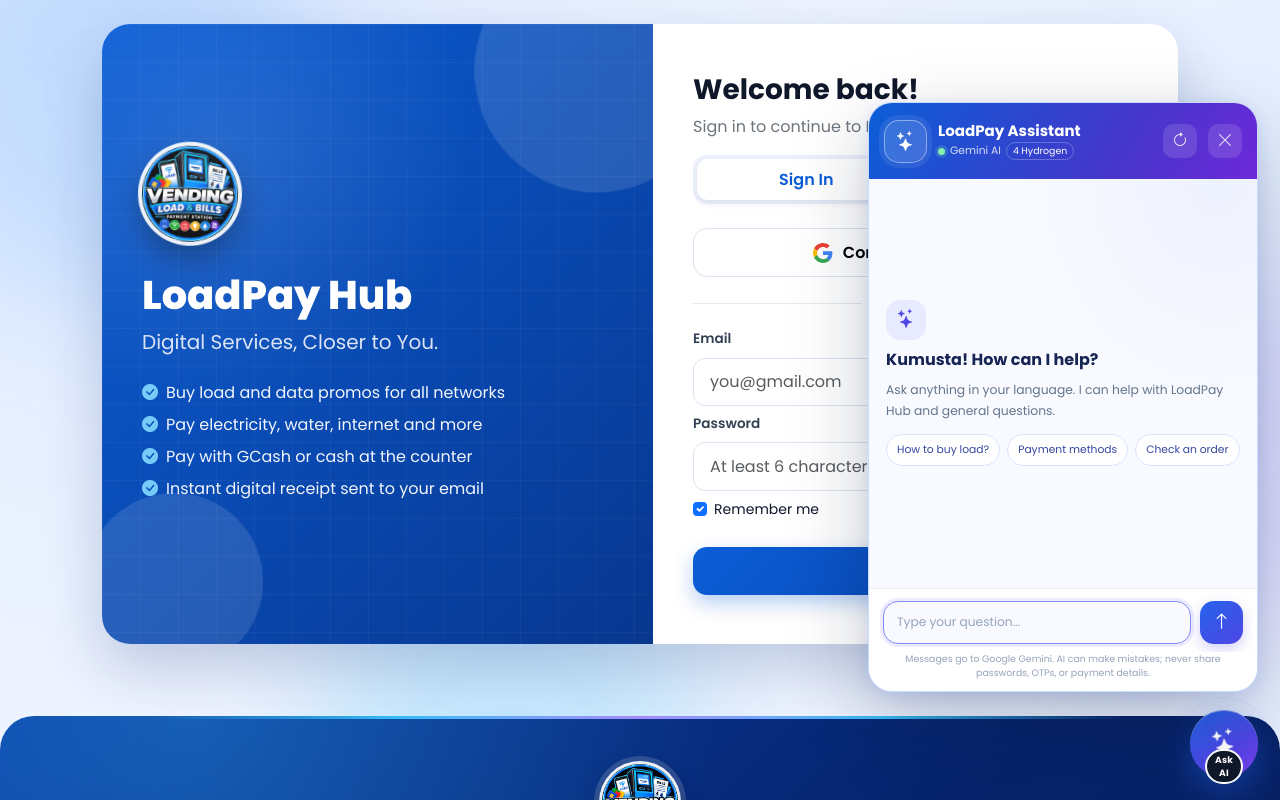
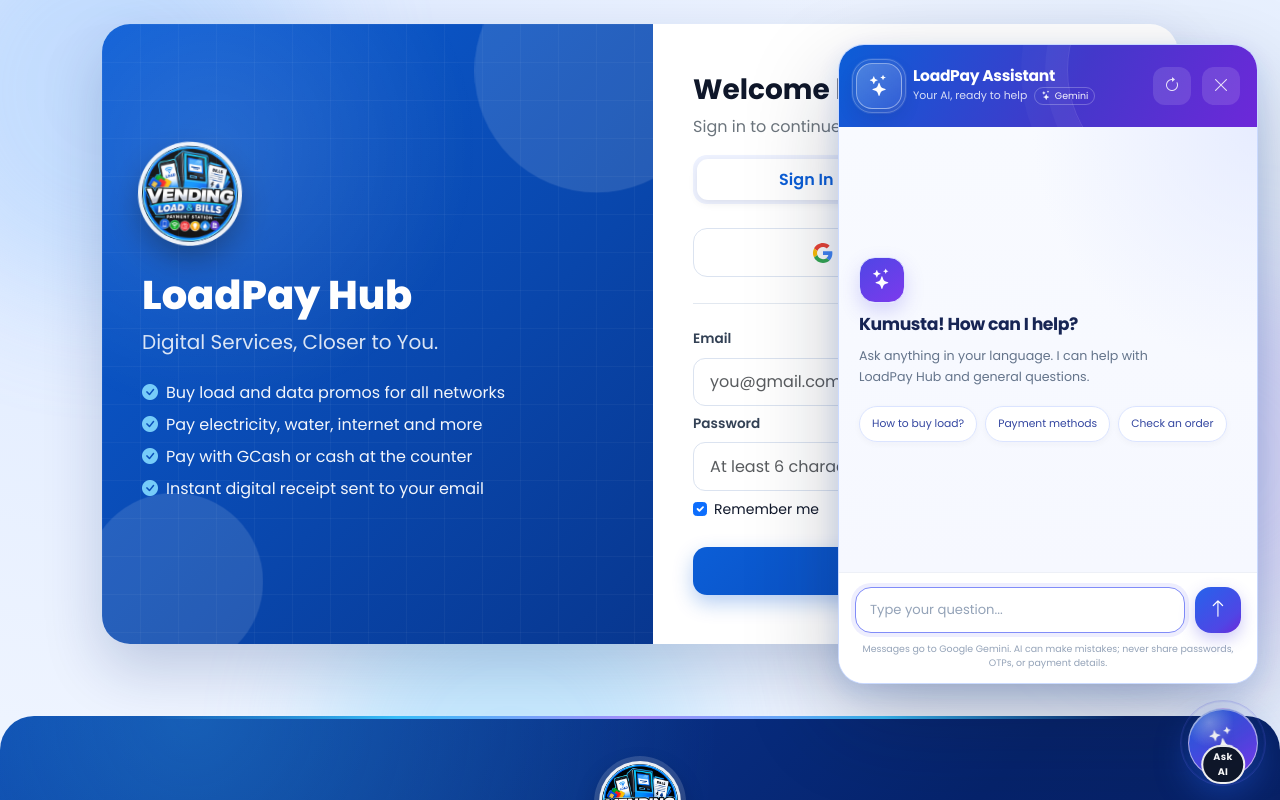
Before and after one commit to ronielnyke/loadpay-hub, a plain HTML site: page index.html in a window 1280 px wide. Both pictures are taken after a click on the button "Ask AI". Shown: the top 800 px of the page. Drawn offline with nearby package versions, Linux system fonts and the light colour scheme; no server answers.

Commit message:
Update loadpay-hub

```diff
--- a/css/style.css
+++ b/css/style.css
@@ -1772,69 +1772,94 @@ body {
 .ai-launcher {
   position: relative;
   isolation: isolate;
-  width: 68px;
-  height: 68px;
+  width: 70px;
+  height: 70px;
   display: grid;
   place-items: center;
-  border: 0;
+  border: 1px solid rgba(255, 255, 255, 0.6);
   border-radius: 50%;
   color: #fff;
-  font-size: 1.55rem;
-  background: linear-gradient(145deg, #2563eb 8%, #4f46e5 58%, #7c3aed);
-  box-shadow: 0 12px 30px rgba(37, 99, 235, 0.4), inset 0 1px 0 rgba(255, 255, 255, 0.35);
+  font-size: 1.65rem;
+  background:
+    radial-gradient(circle at 30% 20%, rgba(255, 255, 255, 0.34), transparent 34%),
+    linear-gradient(145deg, #2563eb 8%, #4f46e5 58%, #7c3aed);
+  box-shadow: 0 14px 34px rgba(37, 99, 235, 0.42), inset 0 1px 0 rgba(255, 255, 255, 0.5);
   cursor: pointer;
-  transition: transform 0.25s ease, box-shadow 0.25s ease;
+  transition: transform 0.3s cubic-bezier(0.2, 0.8, 0.2, 1), box-shadow 0.3s ease;
+}
+.ai-launcher::before {
+  position: absolute;
+  z-index: 0;
+  inset: -9px;
+  border: 1px solid rgba(99, 102, 241, 0.22);
+  border-radius: inherit;
+  pointer-events: none;
+  content: "";
+  transition: inset 0.3s ease, border-color 0.3s ease;
 }
 .ai-launcher:hover {
-  transform: translateY(-3px) scale(1.04);
-  box-shadow: 0 16px 36px rgba(79, 70, 229, 0.48), inset 0 1px 0 rgba(255, 255, 255, 0.35);
+  transform: translateY(-4px) scale(1.05);
+  box-shadow: 0 18px 42px rgba(79, 70, 229, 0.48), inset 0 1px 0 rgba(255, 255, 255, 0.5);
+}
+.ai-launcher:hover::before {
+  inset: -5px;
+  border-color: rgba(99, 102, 241, 0.48);
+}
+.ai-launcher:focus-visible,
+.ai-icon-button:focus-visible,
+.ai-compose > button:focus-visible,
+.ai-suggestions button:focus-visible {
+  outline: 3px solid #a5b4fc;
+  outline-offset: 3px;
 }
 .ai-launcher > i {
   position: relative;
   z-index: 1;
-  animation: aiSparkle 2.4s ease-in-out infinite;
+  filter: drop-shadow(0 2px 6px rgba(15, 23, 42, 0.18));
+  animation: aiSparkle 3s ease-in-out infinite;
 }
 .ai-launcher-label {
   position: absolute;
-  bottom: -6px;
+  bottom: -7px;
   left: 50%;
   z-index: 2;
-  padding: 2px 8px;
-  border: 2px solid #fff;
+  padding: 3px 10px;
+  border: 2px solid rgba(255, 255, 255, 0.95);
   border-radius: 99px;
   color: #fff;
   background: #0f172a;
-  font-size: 0.57rem;
+  font-size: 0.6rem;
   font-weight: 700;
-  letter-spacing: 0.02em;
+  letter-spacing: 0.04em;
   transform: translateX(-50%);
 }
 .ai-launcher-orbit {
   position: absolute;
-  z-index: -1;
-  inset: -6px;
-  border: 1px solid rgba(99, 102, 241, 0.4);
+  z-index: 0;
+  inset: -4px;
+  border: 1px solid rgba(99, 102, 241, 0.48);
   border-radius: 50%;
-  animation: aiOrbit 3.2s ease-out infinite;
+  pointer-events: none;
+  animation: aiOrbit 3.4s ease-out infinite;
 }
 .ai-panel {
   position: absolute;
   right: 0;
-  bottom: 86px;
-  display: flex;
-  width: min(390px, calc(100vw - 32px));
-  height: min(590px, calc(100dvh - 120px));
-  min-height: min(390px, calc(100dvh - 140px));
+  bottom: 94px;
+  display: flex;
+  width: min(420px, calc(100vw - 36px));
+  height: min(640px, calc(100dvh - 128px));
+  min-height: min(420px, calc(100dvh - 152px));
   flex-direction: column;
   overflow: hidden;
-  border: 1px solid rgba(191, 210, 255, 0.8);
-  border-radius: 24px;
+  border: 1px solid rgba(191, 210, 255, 0.82);
+  border-radius: 26px;
   background: #fff;
-  box-shadow: 0 28px 80px rgba(15, 23, 42, 0.23), 0 4px 18px rgba(37, 99, 235, 0.12);
-  transform: translateY(14px) scale(0.96);
+  box-shadow: 0 34px 90px rgba(15, 23, 42, 0.25), 0 8px 26px rgba(37, 99, 235, 0.14);
+  transform: translateY(20px) scale(0.96);
   transform-origin: bottom right;
   opacity: 0;
-  transition: transform 0.28s cubic-bezier(0.2, 0.8, 0.2, 1), opacity 0.2s ease;
+  transition: transform 0.38s cubic-bezier(0.16, 1, 0.3, 1), opacity 0.24s ease;
 }
 .ai-panel[hidden] {
   display: none;
@@ -1844,25 +1869,61 @@ body {
   opacity: 1;
 }
 .ai-header {
-  display: flex;
-  min-height: 76px;
+  position: relative;
+  isolation: isolate;
+  display: flex;
+  min-height: 82px;
   align-items: center;
   gap: 11px;
-  padding: 13px 15px;
+  overflow: hidden;
+  padding: 15px 17px;
   color: #fff;
-  background: linear-gradient(120deg, #0b5ed7, #4338ca 62%, #6d28d9);
+  background: linear-gradient(118deg, #0b5ed7 0%, #4338ca 56%, #6d28d9 100%);
+}
+.ai-header::before,
+.ai-header::after {
+  position: absolute;
+  z-index: -1;
+  pointer-events: none;
+  content: "";
+}
+.ai-header::before {
+  top: -90px;
+  right: -40px;
+  width: 230px;
+  height: 230px;
+  border: 1px solid rgba(255, 255, 255, 0.12);
+  border-radius: 50%;
+  box-shadow: 0 0 0 22px rgba(255, 255, 255, 0.035), 0 0 0 46px rgba(255, 255, 255, 0.025);
+}
+.ai-header::after {
+  top: 0;
+  bottom: 0;
+  left: -40%;
+  width: 30%;
+  background: linear-gradient(90deg, transparent, rgba(255, 255, 255, 0.12), transparent);
+  transform: skewX(-20deg);
+  animation: aiHeaderShine 8s ease-in-out infinite;
 }
 .ai-avatar {
+  position: relative;
   display: grid;
-  width: 43px;
-  height: 43px;
+  width: 46px;
+  height: 46px;
   flex: none;
   place-items: center;
   border: 1px solid rgba(255, 255, 255, 0.42);
-  border-radius: 15px;
-  background: rgba(255, 255, 255, 0.16);
-  font-size: 1.25rem;
-  box-shadow: 0 0 0 5px rgba(255, 255, 255, 0.08);
+  border-radius: 16px;
+  background: linear-gradient(145deg, rgba(255, 255, 255, 0.25), rgba(255, 255, 255, 0.08));
+  font-size: 1.32rem;
+  box-shadow: 0 0 0 5px rgba(255, 255, 255, 0.08), 0 8px 20px rgba(15, 23, 42, 0.12);
+}
+.ai-avatar::after {
+  position: absolute;
+  inset: -5px;
+  border: 1px solid rgba(255, 255, 255, 0.22);
+  border-radius: 20px;
+  content: "";
 }
 .ai-heading {
   min-width: 0;
@@ -1870,43 +1931,41 @@ body {
 }
 .ai-heading h2 {
   margin: 0 0 2px;
-  font-size: 0.94rem;
+  font-size: 0.97rem;
   font-weight: 700;
-}
-.ai-heading > span {
+  letter-spacing: -0.02em;
+}
+.ai-subtitle {
   display: flex;
   align-items: center;
-  gap: 5px;
+  gap: 7px;
   color: rgba(255, 255, 255, 0.82);
-  font-size: 0.67rem;
-}
-.ai-status-dot {
-  width: 7px;
-  height: 7px;
-  border-radius: 50%;
-  background: #86efac;
-  box-shadow: 0 0 0 3px rgba(134, 239, 172, 0.18);
+  font-size: 0.68rem;
 }
 .ai-model-name {
+  display: inline-flex;
+  align-items: center;
+  gap: 4px;
   padding: 1px 6px;
   border: 1px solid rgba(255, 255, 255, 0.25);
   border-radius: 99px;
-  color: #fff;
+  color: rgba(255, 255, 255, 0.96);
   font-size: 0.59rem;
 }
 .ai-icon-button {
   display: grid;
-  width: 34px;
-  height: 34px;
+  width: 38px;
+  height: 38px;
   flex: none;
   place-items: center;
   border: 0;
-  border-radius: 10px;
+  border-radius: 12px;
   color: rgba(255, 255, 255, 0.86);
   background: rgba(255, 255, 255, 0.12);
-  transition: background 0.2s ease, color 0.2s ease;
+  transition: background 0.2s ease, color 0.2s ease, transform 0.2s ease;
 }
 .ai-icon-button:hover {
+  transform: translateY(-1px);
   color: #fff;
   background: rgba(255, 255, 255, 0.24);
 }
@@ -1914,69 +1973,80 @@ body {
   display: flex;
   flex: 1;
   flex-direction: column;
-  gap: 11px;
+  gap: 13px;
   overflow-y: auto;
-  padding: 19px 16px;
-  background: radial-gradient(ellipse at 90% 0, #eef2ff 0, transparent 40%), #f8faff;
+  padding: 22px 19px;
+  background:
+    radial-gradient(ellipse at 100% 0, rgba(224, 231, 255, 0.7) 0, transparent 38%),
+    linear-gradient(180deg, #f8faff, #f6f8ff);
   overscroll-behavior: contain;
   scrollbar-color: #c7d2fe transparent;
   scrollbar-width: thin;
+  -webkit-overflow-scrolling: touch;
 }
 .ai-welcome {
   display: flex;
   flex-direction: column;
   align-items: flex-start;
-  gap: 8px;
+  gap: 9px;
   margin: auto 0;
-  padding: 4px 1px;
+  padding: 5px 1px;
   animation: aiWelcome 0.45s ease both;
 }
 .ai-welcome-icon {
   display: grid;
-  width: 40px;
-  height: 40px;
+  width: 46px;
+  height: 46px;
   place-items: center;
-  border-radius: 14px;
-  color: #4f46e5;
-  background: #e8eaff;
-  font-size: 1.2rem;
+  border: 1px solid #dfe4ff;
+  border-radius: 16px;
+  color: #fff;
+  background: linear-gradient(145deg, #4f46e5, #7c3aed);
+  font-size: 1.27rem;
+  box-shadow: 0 8px 19px rgba(79, 70, 229, 0.22);
+  animation: aiWelcomeGlow 3s ease-in-out infinite;
 }
 .ai-welcome strong {
   color: #172554;
-  font-size: 1rem;
+  font-size: 1.08rem;
+  letter-spacing: -0.025em;
 }
 .ai-welcome p {
-  margin: 0;
+  max-width: 300px;
+  margin: 0 0 2px;
   color: #64748b;
-  font-size: 0.77rem;
+  font-size: 0.79rem;
   line-height: 1.65;
 }
 .ai-suggestions {
   display: flex;
   flex-wrap: wrap;
-  gap: 7px;
-  margin-top: 5px;
+  gap: 8px;
+  margin-top: 7px;
 }
 .ai-suggestions button {
-  padding: 7px 10px;
+  min-height: 36px;
+  padding: 7px 12px;
   border: 1px solid #dbe4ff;
   border-radius: 99px;
   color: #3346a0;
   background: #fff;
   font-size: 0.67rem;
-  transition: border-color 0.2s ease, background 0.2s ease, transform 0.2s ease;
+  box-shadow: 0 2px 7px rgba(30, 41, 59, 0.035);
+  transition: border-color 0.2s ease, background 0.2s ease, transform 0.2s ease, box-shadow 0.2s ease;
 }
 .ai-suggestions button:hover {
-  transform: translateY(-1px);
+  transform: translateY(-2px);
   border-color: #a5b4fc;
   background: #f0f3ff;
+  box-shadow: 0 5px 12px rgba(79, 70, 229, 0.1);
 }
 .ai-message {
-  max-width: 88%;
-  padding: 10px 13px;
-  border-radius: 16px;
-  font-size: 0.77rem;
-  line-height: 1.65;
+  max-width: 90%;
+  padding: 11px 14px;
+  border-radius: 17px;
+  font-size: 0.79rem;
+  line-height: 1.7;
   white-space: pre-wrap;
   overflow-wrap: anywhere;
   animation: aiMessageIn 0.24s ease both;
@@ -1986,15 +2056,15 @@ body {
   border: 1px solid #e4e9f5;
   border-bottom-left-radius: 5px;
   color: #27344a;
-  background: #fff;
-  box-shadow: 0 3px 10px rgba(30, 41, 59, 0.04);
+  background: linear-gradient(145deg, #fff, #fcfdff);
+  box-shadow: 0 4px 13px rgba(30, 41, 59, 0.055);
 }
 .ai-message-user {
   align-self: flex-end;
   border-bottom-right-radius: 5px;
   color: #fff;
-  background: linear-gradient(135deg, #2563eb, #4f46e5);
-  box-shadow: 0 5px 13px rgba(79, 70, 229, 0.18);
+  background: linear-gradient(135deg, #2563eb, #4f46e5 68%, #5b39d6);
+  box-shadow: 0 6px 16px rgba(79, 70, 229, 0.22);
 }
 .ai-typing {
   display: flex;
@@ -2007,7 +2077,7 @@ body {
   width: 6px;
   height: 6px;
   border-radius: 50%;
-  background: #818cf8;
+  background: linear-gradient(135deg, #818cf8, #4f46e5);
   animation: aiTyping 1s ease-in-out infinite;
 }
 .ai-typing i:nth-child(2) {
@@ -2017,33 +2087,36 @@ body {
   animation-delay: 0.28s;
 }
 .ai-compose {
+  position: relative;
+  z-index: 1;
   display: flex;
   align-items: flex-end;
-  gap: 9px;
+  gap: 10px;
   margin: 0;
-  padding: 12px 14px 8px;
+  padding: 14px 16px 9px;
   border-top: 1px solid #edf0f7;
   background: #fff;
 }
 .ai-compose textarea {
   width: 100%;
-  min-height: 43px;
+  min-height: 46px;
   max-height: 100px;
   resize: none;
-  padding: 11px 13px;
-  border: 1px solid #e2e8f0;
-  border-radius: 15px;
+  padding: 12px 14px;
+  border: 1px solid #e1e7f2;
+  border-radius: 16px;
   outline: 0;
   color: #172554;
   background: #f8faff;
   font: inherit;
-  font-size: 0.76rem;
+  font-size: 0.82rem;
   line-height: 1.5;
-  transition: border-color 0.2s ease, box-shadow 0.2s ease;
+  transition: border-color 0.2s ease, box-shadow 0.2s ease, background 0.2s ease;
 }
 .ai-compose textarea:focus {
   border-color: #818cf8;
-  box-shadow: 0 0 0 3px rgba(99, 102, 241, 0.12);
+  background: #fff;
+  box-shadow: 0 0 0 4px rgba(99, 102, 241, 0.11);
 }
 .ai-compose textarea::placeholder {
   color: #94a3b8;
@@ -2053,20 +2126,21 @@ body {
 }
 .ai-compose > button {
   display: grid;
-  width: 43px;
-  height: 43px;
+  width: 46px;
+  height: 46px;
   flex: none;
   place-items: center;
   border: 0;
-  border-radius: 14px;
+  border-radius: 16px;
   color: #fff;
-  background: linear-gradient(140deg, #2563eb, #4f46e5);
-  font-size: 1.1rem;
-  box-shadow: 0 5px 14px rgba(79, 70, 229, 0.25);
-  transition: transform 0.2s ease, opacity 0.2s ease;
+  background: linear-gradient(140deg, #2563eb, #4f46e5 72%, #6d28d9);
+  font-size: 1.18rem;
+  box-shadow: 0 6px 16px rgba(79, 70, 229, 0.29);
+  transition: transform 0.22s ease, box-shadow 0.22s ease, opacity 0.2s ease;
 }
 .ai-compose > button:not(:disabled):hover {
-  transform: translateY(-2px);
+  transform: translateY(-2px) scale(1.035);
+  box-shadow: 0 9px 20px rgba(79, 70, 229, 0.34);
 }
 .ai-compose > button:disabled {
   cursor: wait;
@@ -2082,10 +2156,11 @@ body {
 }
 .ai-disclaimer {
   margin: 0;
-  padding: 0 12px 11px;
+  padding: 0 14px 13px;
   color: #94a3b8;
   background: #fff;
   font-size: 0.59rem;
+  line-height: 1.5;
   text-align: center;
 }
 @keyframes aiOrbit {
@@ -2108,6 +2183,16 @@ body {
     transform: rotate(-9deg) scale(1.12);
   }
 }
+@keyframes aiHeaderShine {
+  0%,
+  68%,
+  100% {
+    left: -40%;
+  }
+  82% {
+    left: 120%;
+  }
+}
 @keyframes aiWelcome {
   from {
     transform: translateY(8px);
@@ -2116,6 +2201,15 @@ body {
   to {
     transform: translateY(0);
     opacity: 1;
+  }
+}
+@keyframes aiWelcomeGlow {
+  0%,
+  100% {
+    box-shadow: 0 8px 19px rgba(79, 70, 229, 0.2);
+  }
+  50% {
+    box-shadow: 0 10px 24px rgba(79, 70, 229, 0.34);
   }
 }
 @keyframes aiMessageIn {
@@ -2142,27 +2236,75 @@ body {
 }
 @media (max-width: 575px) {
   .ai-assistant {
-    right: max(16px, env(safe-area-inset-right));
+    right: max(18px, env(safe-area-inset-right));
     bottom: max(20px, env(safe-area-inset-bottom));
   }
   .ai-launcher {
-    width: 62px;
-    height: 62px;
+    width: 64px;
+    height: 64px;
   }
   .ai-panel {
     position: fixed;
-    right: max(12px, env(safe-area-inset-right));
-    bottom: max(92px, calc(env(safe-area-inset-bottom) + 82px));
-    width: min(390px, calc(100vw - 24px));
-    height: min(590px, calc(100dvh - 116px));
-    min-height: min(340px, calc(100dvh - 136px));
+    left: max(10px, env(safe-area-inset-left));
+    right: max(10px, env(safe-area-inset-right));
+    bottom: max(100px, calc(env(safe-area-inset-bottom) + 88px));
+    width: auto;
+    max-width: 440px;
+    height: min(700px, calc(100dvh - env(safe-area-inset-top) - env(safe-area-inset-bottom) - 116px));
+    min-height: min(320px, calc(100dvh - env(safe-area-inset-top) - env(safe-area-inset-bottom) - 132px));
+    border-radius: 24px;
     transform-origin: bottom right;
+  }
+  .ai-header {
+    min-height: 76px;
+    padding: 12px 13px;
+  }
+  .ai-avatar {
+    width: 42px;
+    height: 42px;
+  }
+  .ai-icon-button {
+    width: 40px;
+    height: 40px;
+  }
+  .ai-messages {
+    padding: 18px 14px;
+  }
+  .ai-suggestions {
+    gap: 8px;
+  }
+  .ai-suggestions button {
+    min-height: 40px;
+    padding-inline: 13px;
+  }
+  .ai-message {
+    max-width: 94%;
+    font-size: 0.83rem;
+  }
+  .ai-compose {
+    gap: 8px;
+    padding: 11px 11px 8px;
+  }
+  .ai-compose textarea {
+    min-height: 48px;
+    padding: 12px 13px;
+    font-size: 16px;
+  }
+  .ai-compose > button {
+    width: 48px;
+    height: 48px;
+  }
+  .ai-disclaimer {
+    padding: 0 12px 11px;
+    font-size: 0.58rem;
   }
 }
 @media (prefers-reduced-motion: reduce) {
   .ai-launcher,
   .ai-launcher > i,
   .ai-launcher-orbit,
+  .ai-header::after,
+  .ai-welcome-icon,
   .ai-welcome,
   .ai-message,
   .ai-typing i,
@@ -2172,7 +2314,8 @@ body {
   .ai-panel,
   .ai-launcher,
   .ai-icon-button,
-  .ai-suggestions button {
+  .ai-suggestions button,
+  .ai-launcher::before {
     transition: none;
   }
 }
--- a/index.html
+++ b/index.html
@@ -67,7 +67,7 @@
       <div class="ai-avatar" aria-hidden="true"><i class="bi bi-stars"></i></div>
       <div class="ai-heading">
         <h2 id="aiTitle">LoadPay Assistant</h2>
-        <span><i class="ai-status-dot"></i> Gemini AI <span class="ai-model-name">4 Hydrogen</span></span>
+        <span class="ai-subtitle">Your AI, ready to help <span class="ai-model-name"><i class="bi bi-stars"></i> Gemini</span></span>
       </div>
       <button class="ai-icon-button" id="aiClear" type="button" aria-label="Clear conversation" title="Clear conversation"><i class="bi bi-arrow-clockwise"></i></button>
       <button class="ai-icon-button" id="aiClose" type="button" aria-label="Close assistant"><i class="bi bi-x-lg"></i></button>
```
